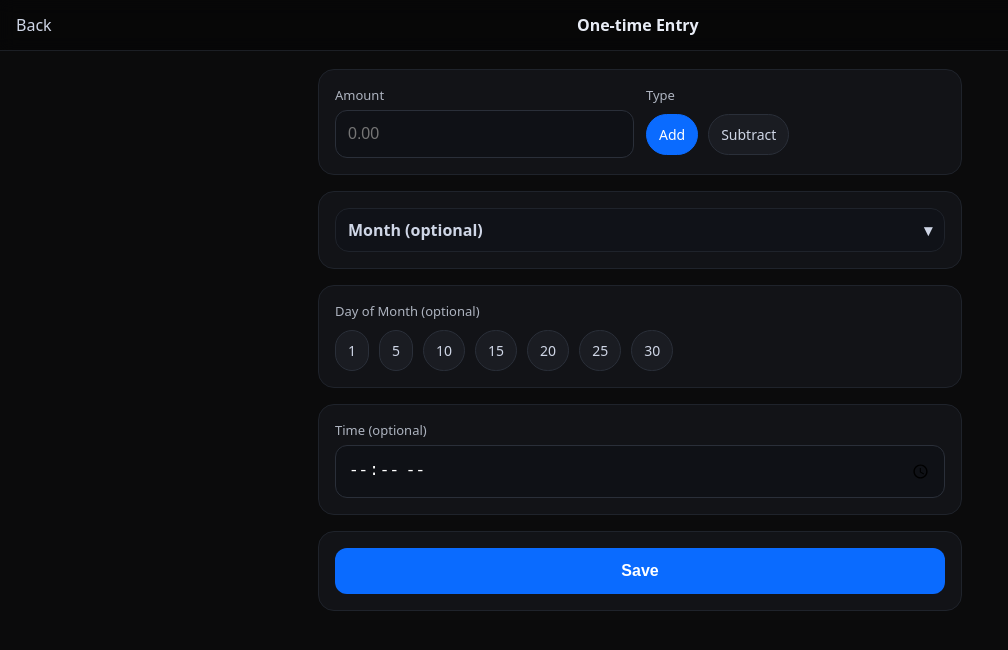
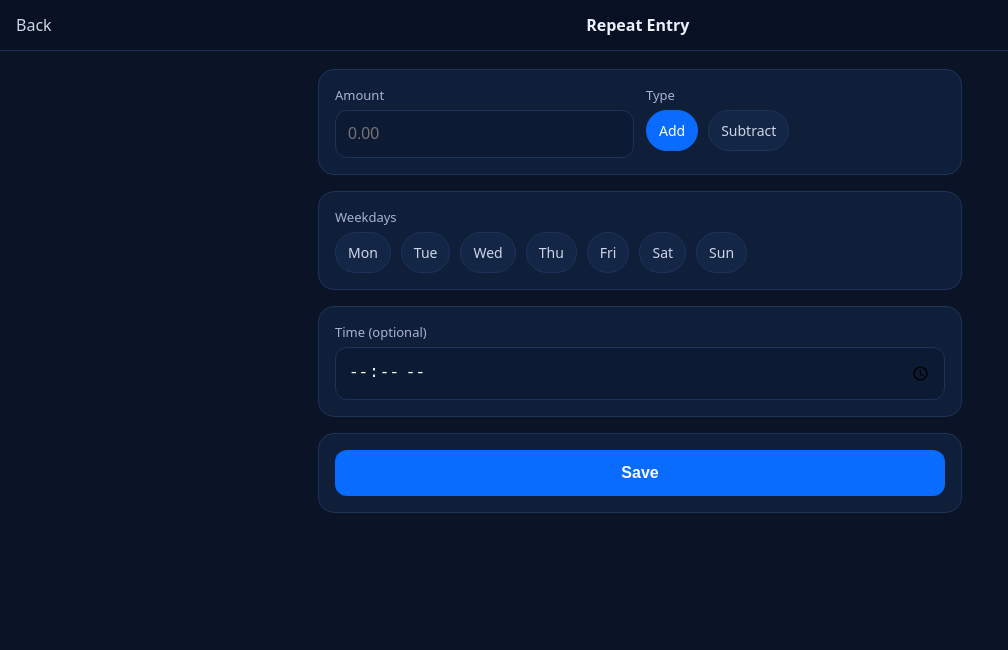
Before and after one commit to omaromaroma1/ideal-waffle, a plain HTML site: page repeat.html in a window 1280 px wide. Shown: the whole page, without its empty margins (0-1008 px from the left). Drawn offline with Linux system fonts and the light colour scheme.

Commit message:
Update repeat.html

```diff
--- a/repeat.html
+++ b/repeat.html
@@ -2,28 +2,28 @@
 <html lang="en">
 <head>
   <meta charset="utf-8" />
-  <title>Money Budgeter — One time</title>
+  <title>Money Budgeter — Repeat</title>
   <meta name="viewport" content="width=device-width, initial-scale=1, maximum-scale=1, user-scalable=no" />
   <meta name="apple-mobile-web-app-capable" content="yes" />
   <meta name="apple-mobile-web-app-status-bar-style" content="black-translucent" />
-  <meta name="theme-color" content="#000000" />
+  <meta name="theme-color" content="#0b1426" />
   <link rel="apple-touch-icon" href="/icon-192.png" />
   <link rel="manifest" href="/manifest.json" />
   <style>
-    :root{ --bg:#0b0b0c; --card:#121317; --muted:#aeb4c0; --text:#e8ecf5; --accent:#0a6bff; --chip:#1a1c22; --chip-on:#0a6bff; }
+    :root{
+      --bg:#0b1426; --card:#0f1f3a; --border:#1e335a;
+      --text:#eaf0ff; --muted:#a8b3cf; --accent:#0a6bff;
+      --chip:#142646; --chip-on:#0a6bff;
+    }
     *{box-sizing:border-box} html{-webkit-text-size-adjust:100%}
     body{margin:0;padding-top:env(safe-area-inset-top);background:var(--bg);color:var(--text);font-family:ui-sans-serif,system-ui,-apple-system,Segoe UI,Roboto}
-    .topbar{position:sticky;top:0;z-index:10;display:flex;align-items:center;justify-content:space-between;padding:14px 16px;background:rgba(0,0,0,.35);backdrop-filter:blur(8px);border-bottom:1px solid #1c1f25}
+    .topbar{position:sticky;top:0;z-index:10;display:flex;align-items:center;justify-content:space-between;padding:14px 16px;background:rgba(8,16,32,.6);backdrop-filter:blur(8px);border-bottom:1px solid var(--border)}
     .container{padding:18px;max-width:680px;margin:0 auto}
-    .card{background:var(--card);border:1px solid #1f232b;border-radius:16px;padding:16px;margin-bottom:16px}
+    .card{background:var(--card);border:1px solid var(--border);border-radius:16px;padding:16px;margin-bottom:16px}
     label{display:block;font-size:13px;color:var(--muted);margin-bottom:6px}
-    input[type="text"], input[type="time"]{width:100%;padding:14px 12px;border-radius:12px;border:1px solid #2a2f39;background:#0f1116;color:#fff;outline:none;font-size:16px}
-    details{background:#101218;border:1px solid #1f232b;border-radius:14px;padding:10px 12px;color:#cfd6e6}
-    details[open]{background:#11141b}
-    summary{list-style:none;cursor:pointer;display:flex;align-items:center;justify-content:space-between;font-weight:600}
-    summary::-webkit-details-marker{display:none}
-    .chips{display:flex;flex-wrap:wrap;gap:10px;margin-top:10px}
-    .chip{padding:10px 12px;border-radius:999px;background:var(--chip);border:1px solid #2a2f39;cursor:pointer;user-select:none;font-size:14px;color:#cfd6e6}
+    input[type="text"], input[type="time"]{width:100%;padding:14px 12px;border-radius:12px;border:1px solid var(--border);background:#0c1a33;color:#fff;outline:none;font-size:16px}
+    .chips{display:flex;flex-wrap:wrap;gap:10px}
+    .chip{padding:10px 12px;border-radius:999px;background:var(--chip);border:1px solid var(--border);cursor:pointer;user-select:none;font-size:14px;color:#cfd6e6}
     .chip.active{background:var(--chip-on);border-color:var(--chip-on);color:#fff}
     .row{display:grid;grid-template-columns:1fr 1fr;gap:12px}
     .btn{width:100%;padding:14px;border-radius:12px;background:var(--accent);border:none;color:#fff;font-weight:700;font-size:16px;cursor:pointer}
@@ -32,7 +32,7 @@
 <body>
   <div class="topbar">
     <a href="repeat.html" style="color:#cfd6e6;text-decoration:none">Back</a>
-    <div style="font-weight:700">One-time Entry</div>
+    <div style="font-weight:700">Repeat Entry</div>
     <div style="width:40px"></div>
   </div>
 
@@ -54,23 +54,15 @@
     </div>
 
     <div class="card">
-      <details>
-        <summary>Month (optional) <span>▾</span></summary>
-        <div class="chips" id="months">
-          <div class="chip" data-month="Jan">Jan</div><div class="chip" data-month="Feb">Feb</div><div class="chip" data-month="Mar">Mar</div>
-          <div class="chip" data-month="Apr">Apr</div><div class="chip" data-month="May">May</div><div class="chip" data-month="Jun">Jun</div>
-          <div class="chip" data-month="Jul">Jul</div><div class="chip" data-month="Aug">Aug</div><div class="chip" data-month="Sep">Sep</div>
-          <div class="chip" data-month="Oct">Oct</div><div class="chip" data-month="Nov">Nov</div><div class="chip" data-month="Dec">Dec</div>
-        </div>
-      </details>
-    </div>
-
-    <div class="card">
-      <label>Day of Month (optional)</label>
-      <div id="dom" class="chips">
-        <div class="chip" data-dom="1">1</div><div class="chip" data-dom="5">5</div><div class="chip" data-dom="10">10</div>
-        <div class="chip" data-dom="15">15</div><div class="chip" data-dom="20">20</div><div class="chip" data-dom="25">25</div>
-        <div class="chip" data-dom="30">30</div>
+      <label>Weekdays</label>
+      <div id="dow" class="chips">
+        <div class="chip" data-dow="Mon">Mon</div>
+        <div class="chip" data-dow="Tue">Tue</div>
+        <div class="chip" data-dow="Wed">Wed</div>
+        <div class="chip" data-dow="Thu">Thu</div>
+        <div class="chip" data-dow="Fri">Fri</div>
+        <div class="chip" data-dow="Sat">Sat</div>
+        <div class="chip" data-dow="Sun">Sun</div>
       </div>
     </div>
 
@@ -85,26 +77,34 @@
   </div>
 
   <script>
-    document.addEventListener('click', function(e){
-      const chip = e.target.closest('.chip'); if(!chip) return;
-      const group = chip.parentElement;
-      if (group && group.getAttribute('role') === 'group'){
-        group.querySelectorAll('.chip').forEach(x=>x.classList.remove('active'));
-        chip.classList.add('active');
-      } else {
-        chip.classList.toggle('active');
-      }
+    // prevent zoom
+    (function(){
+      document.addEventListener('gesturestart', e => e.preventDefault(), {passive:false});
+      let lastTouch=0;
+      document.addEventListener('touchend', e => { const now=Date.now(); if(now-lastTouch<=300){e.preventDefault();} lastTouch=now; }, {passive:false});
+      document.addEventListener('wheel', e => { if (e.ctrlKey) e.preventDefault(); }, {passive:false});
+    })();
+
+    document.getElementById('dow').addEventListener('click', (e)=>{
+      const c = e.target.closest('.chip'); if(!c) return; c.classList.toggle('active');
     });
+    document.addEventListener('click', (e)=>{
+      const chip = e.target.closest('.chip[data-type]'); if(!chip) return;
+      chip.parentElement.querySelectorAll('.chip').forEach(x=>x.classList.remove('active'));
+      chip.classList.add('active');
+    });
+
     document.getElementById('saveBtn').addEventListener('click', ()=>{
-      const type = document.querySelector('.chips[role="group"] .chip.active')?.dataset.type || 'add';
+      const type = document.querySelector('.chip[data-type].active')?.dataset.type || 'add';
       const amount = (document.getElementById('amount').value||'').replace(',','.');
-      const months = Array.from(document.querySelectorAll('#months .chip.active')).map(x=>x.dataset.month);
-      const dom = Array.from(document.querySelectorAll('#dom .chip.active')).map(x=>x.dataset.dom);
+      const days = Array.from(document.querySelectorAll('#dow .chip.active')).map(x=>x.dataset.dow);
       const time = document.getElementById('time').value || null;
-      const payload = { mode:'one-time', type, amount: parseFloat(amount)||0, months, daysOfMonth: dom, time };
+      const payload = { mode:'repeat', type, amount: parseFloat(amount)||0, days, time };
       try { localStorage.setItem('mb:lastAddDraft', JSON.stringify(payload)); } catch(e){}
       alert('Saved draft: ' + JSON.stringify(payload));
     });
+
+    document.querySelectorAll('input').forEach(el=>{ el.style.fontSize='16px'; });
   </script>
 </body>
 </html>
```
